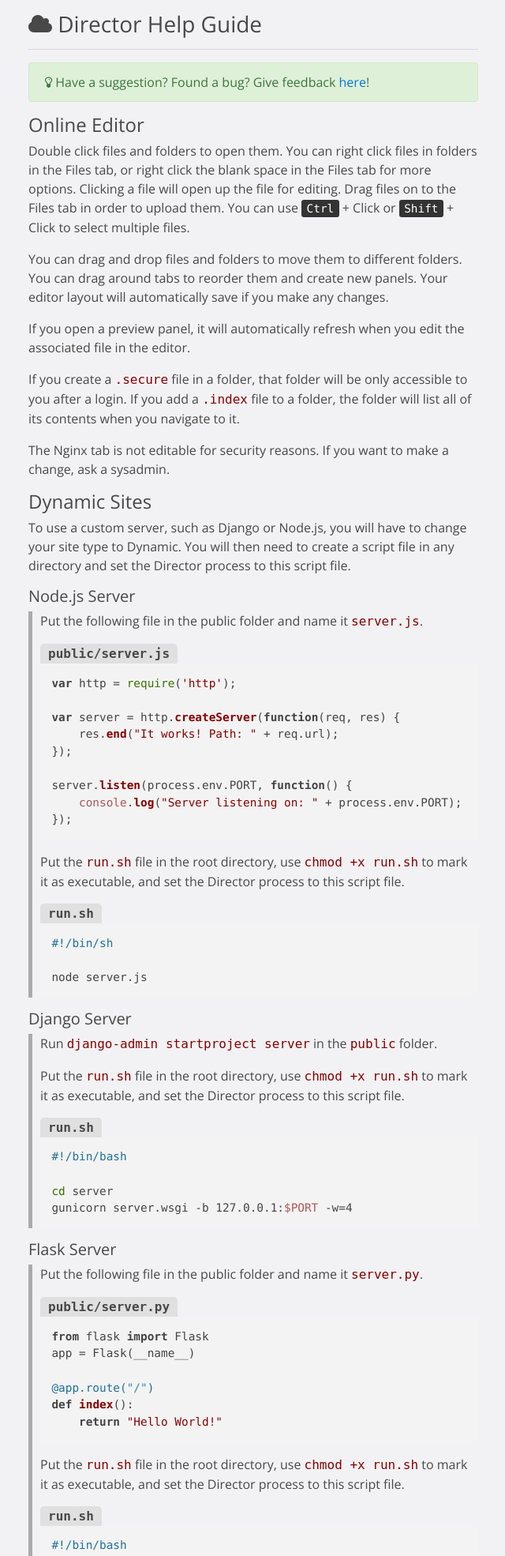
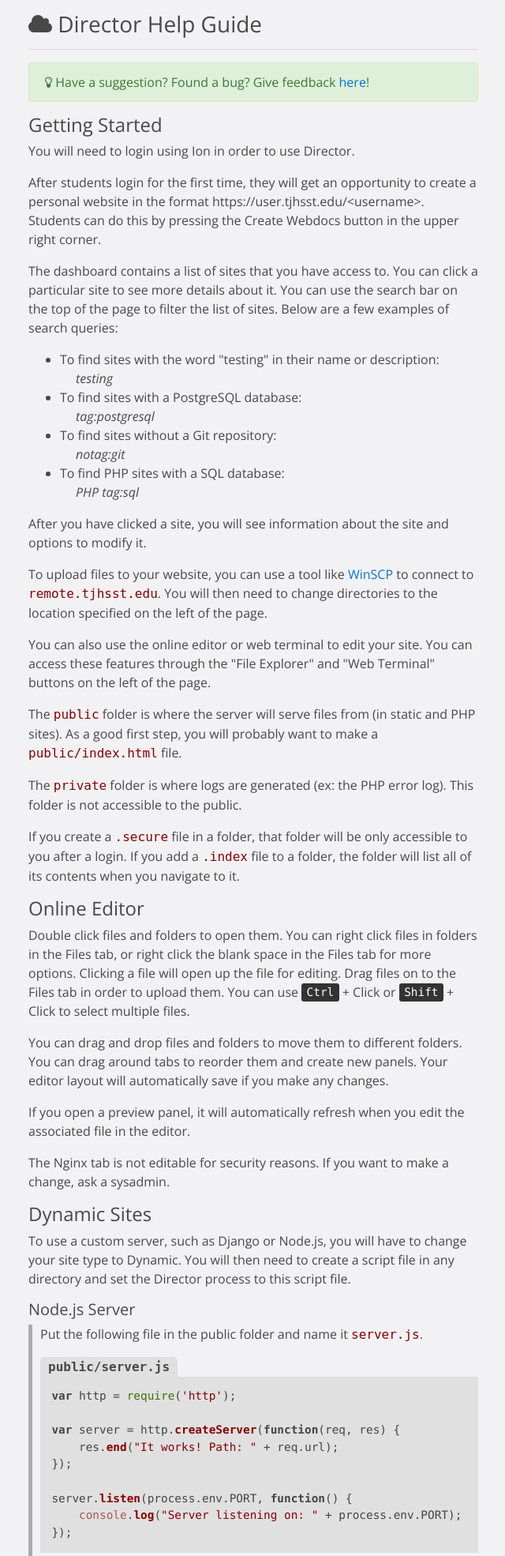
Before and after one commit to tjcsl/director, a Django app: template web3/templates/guide_wrapper.html in a window 1280 px wide. Shown: the part 40-2010 px from the top of the page at 79% size, without its empty margins (319-959 px from the left). Run offline with Django 3.2, Linux system fonts and the light colour scheme; the template is opened without the code that fills it, so the values that code supplies are empty; some libraries are stand-ins or nearby versions.

Commit message:
add more information to the help guide

```diff
--- a/web3/static/css/guide.css
+++ b/web3/static/css/guide.css
@@ -5,9 +5,16 @@
 .guide .path {
     color: #880000;
 }
+.guide pre code.hljs {
+    background-color: #E0E0E0;
+}
 .guide .file {
     padding: 3px 10px;
     background-color: #E0E0E0;
     border-radius: 5px 5px 0 0;
     font-family: monospace;
 }
+.guide .search-example {
+    margin-left: 20px;
+    font-style: italic;
+}
--- a/web3/templates/guide.html
+++ b/web3/templates/guide.html
@@ -1,11 +1,26 @@
 <h3><i class="fa fa-cloud"></i> Director Help Guide</h3>
 <hr />
 <div class="alert alert-success"><i class="fa fa-lightbulb-o"></i> Have a suggestion? Found a bug? Give feedback <a target="_blank" href="{% url 'feedback' %}">here</a>!</div>
+<h4>Getting Started</h4>
+<p>You will need to login using Ion in order to use Director.</p>
+<p>After students login for the first time, they will get an opportunity to create a personal website in the format https://user.tjhsst.edu/&lt;username&gt;. Students can do this by pressing the Create Webdocs button in the upper right corner.</p>
+<p>The dashboard contains a list of sites that you have access to. You can click a particular site to see more details about it. You can use the search bar on the top of the page to filter the list of sites. Below are a few examples of search queries:</p>
+<ul>
+    <li>To find sites with the word "testing" in their name or description:<br /><span class="search-example">testing</span></li>
+    <li>To find sites with a PostgreSQL database:<br /><span class="search-example">tag:postgresql</span></li>
+    <li>To find sites without a Git repository:<br /><span class="search-example">notag:git</span></li>
+    <li>To find PHP sites with a SQL database:<br /><span class="search-example">PHP tag:sql</span></li>
+</ul>
+<p>After you have clicked a site, you will see information about the site and options to modify it.</p>
+<p>To upload files to your website, you can use a tool like <a href="https://winscp.net/">WinSCP</a> to connect to <span class="path">remote.tjhsst.edu</span>. You will then need to change directories to the location specified on the left of the page.</p>
+<p>You can also use the online editor or web terminal to edit your site. You can access these features through the "File Explorer" and "Web Terminal" buttons on the left of the page.</p>
+<p>The <span class="path">public</span> folder is where the server will serve files from (in static and PHP sites). As a good first step, you will probably want to make a <span class="path">public/index.html</span> file.</p>
+<p>The <span class="path">private</span> folder is where logs are generated (ex: the PHP error log). This folder is not accessible to the public.</p>
+<p>If you create a <span class="path">.secure</span> file in a folder, that folder will be only accessible to you after a login. If you add a <span class="path">.index</span> file to a folder, the folder will list all of its contents when you navigate to it.</p>
 <h4 name="editor">Online Editor</h4>
 <p>Double click files and folders to open them. You can right click files in folders in the Files tab, or right click the blank space in the Files tab for more options. Clicking a file will open up the file for editing. Drag files on to the Files tab in order to upload them. You can use <kbd>Ctrl</kbd> + Click or <kbd>Shift</kbd> + Click to select multiple files.</p>
 <p>You can drag and drop files and folders to move them to different folders. You can drag around tabs to reorder them and create new panels. Your editor layout will automatically save if you make any changes.</p>
 <p>If you open a preview panel, it will automatically refresh when you edit the associated file in the editor.</p>
-<p>If you create a <span class="path">.secure</span> file in a folder, that folder will be only accessible to you after a login. If you add a <span class="path">.index</span> file to a folder, the folder will list all of its contents when you navigate to it.</p>
 <p>The Nginx tab is not editable for security reasons. If you want to make a change, ask a sysadmin.</p>
 <h4>Dynamic Sites</h4>
 <p>To use a custom server, such as Django or Node.js, you will have to change your site type to Dynamic{% if site %} (it is currently <b>{{ site.get_category_display }}</b>){% endif %}. You will then need to create a script file in any directory and {% if site %}<a href="{% url 'edit_process' site.id %}">{% endif %}set the Director process to this script file{% if site %}</a>{% endif %}.</p>
```
